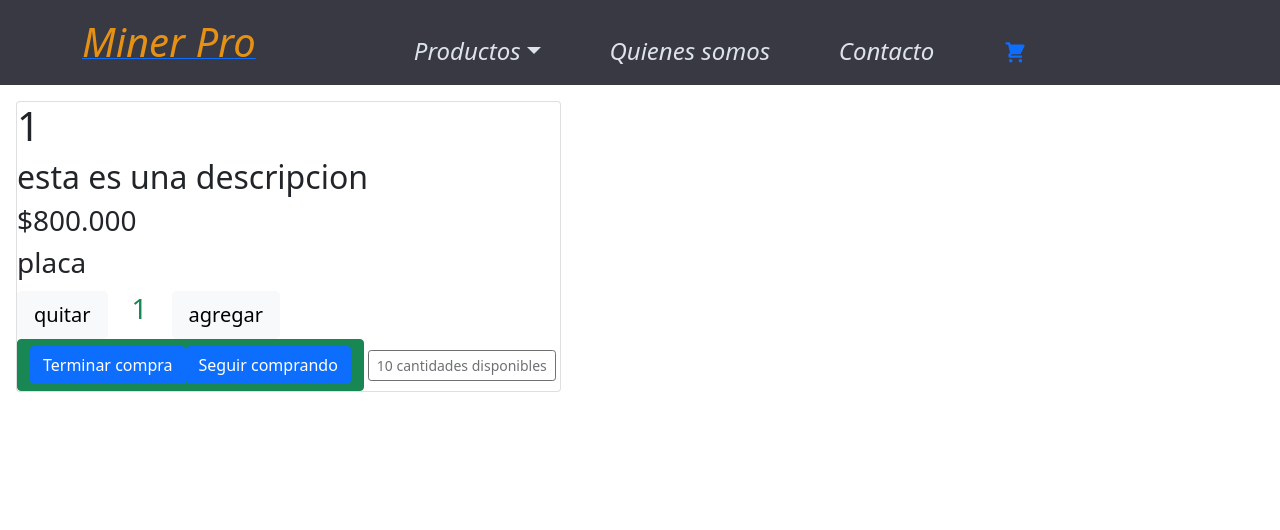
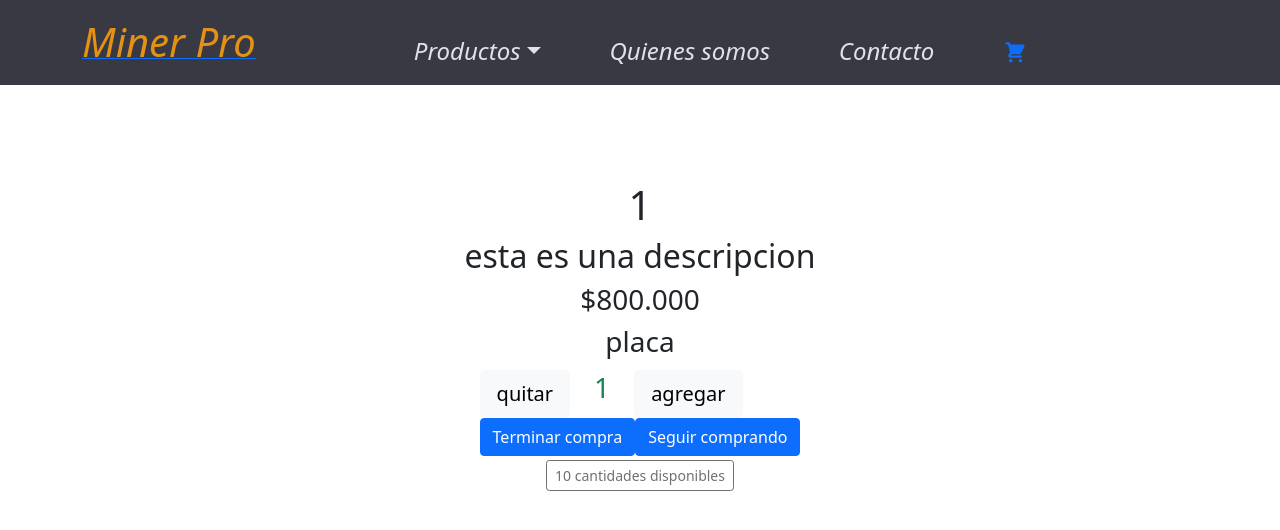
Before and after one commit to kevinklappenbach/react, a React (Create React App) app: page /detalles/1 in a window 1280 px wide. Both pictures are taken after a click on the button "Agregar al carrito". Shown: the top 530 px of the page. Built offline with nearby package versions, Linux system fonts and the light colour scheme.

Commit message:
se agrega intercambiabilidad

```diff
--- a/src/App.css
+++ b/src/App.css
@@ -1,5 +1,6 @@
 .App {
   text-align: center;
+
 }
 
 .App-logo {
--- a/src/components/ItemDetailContainer.js
+++ b/src/components/ItemDetailContainer.js
@@ -2,10 +2,10 @@ import 'bootstrap/dist/css/bootstrap.css';
 import { useEffect,useState } from "react"
 import{getFetchOne} from '../helpers/getFetch'
 import {useParams} from 'react-router-dom'
-import './card.css'
+import './detalle.css'
 import ItemCount from './itemCount'
 
-import Intercambiabilidad from './intercambiabilidad'
+
 
 
 
@@ -29,7 +29,7 @@ import Intercambiabilidad from './intercambiabilidad'
 
     return(
 
-    <div>
+    <div className='detalle'>
         {loading ?
 
         <h1>Cargando  detalle del producto...</h1>
@@ -37,7 +37,7 @@ import Intercambiabilidad from './intercambiabilidad'
 
          producto.map(producto =>
 
-          <div className="card"  key={producto.id}>
+          <div className="detalle"  key={producto.id}>
 
             <h1>{producto.id}</h1>
 
--- /dev/null
+++ b/src/components/btn-carrito.css
@@ -0,0 +1,10 @@
+
+
+.btn-carrito{
+
+    display: flex;
+
+    justify-content: space-between;
+
+
+}
--- /dev/null
+++ b/src/components/detalle.css
@@ -0,0 +1,13 @@
+
+
+
+.detalle{
+
+    display: flex;
+    flex-direction:column;
+    align-items: center;
+     border: none;
+
+     margin-top: 3em;
+
+}
--- a/src/components/intercambiabilidad.js
+++ b/src/components/intercambiabilidad.js
@@ -1,12 +1,12 @@
 import {useState} from 'react';
 import  {Button} from 'react-bootstrap'
 import {Link} from 'react-router-dom';
-
+import './btn-carrito.css'
 
 const InputCount =()=>{
 
     return (
-    <>
+    <div className='btn-carrito'>
         <Link to='/cart'>
            <Button
 
@@ -19,7 +19,7 @@ const InputCount =()=>{
          onClick={()=> console.log('ir al cart')}
          > Seguir comprando </Button>
          </Link>
-    </>
+    </div>
     )
 }
 
--- a/src/components/itemCount.js
+++ b/src/components/itemCount.js
@@ -1,6 +1,8 @@
 import { useState } from "react"
 import { Button } from "react-bootstrap"
 import Intercambiabilidad from "./intercambiabilidad"
+
+
 
  function ItemCount({ stock, onAdd }) {
 	const [count, setCount] = useState(1)
@@ -12,7 +14,7 @@ import Intercambiabilidad from "./intercambiabilidad"
 
 
 	return (
-		<div>
+		<div >
 
 			<Button onClick={() => setCount(count - 1)} className="btn-lg btn-light bi bi-dash-circle-fill" disabled={count === 0}>quitar</Button>
 				<label className="fs-3 mx-4 text-success">{count}</label>
@@ -21,7 +23,7 @@ import Intercambiabilidad from "./intercambiabilidad"
 				className="btn-lg btn-light btn-danger bi bi-plus-circle-fill"
 				disabled={count > product - 1}>agregar</Button>
 			<div className="text-center">
-				<Button className="btn-success" disabled={stock === 0}> <Intercambiabilidad/></Button>
+			 <Intercambiabilidad/>
                 <button type="button" className="btn btn-outline-dark btn-sm m-1" disabled>{product} cantidades disponibles</button>
 			</div>
 		</div>
```
